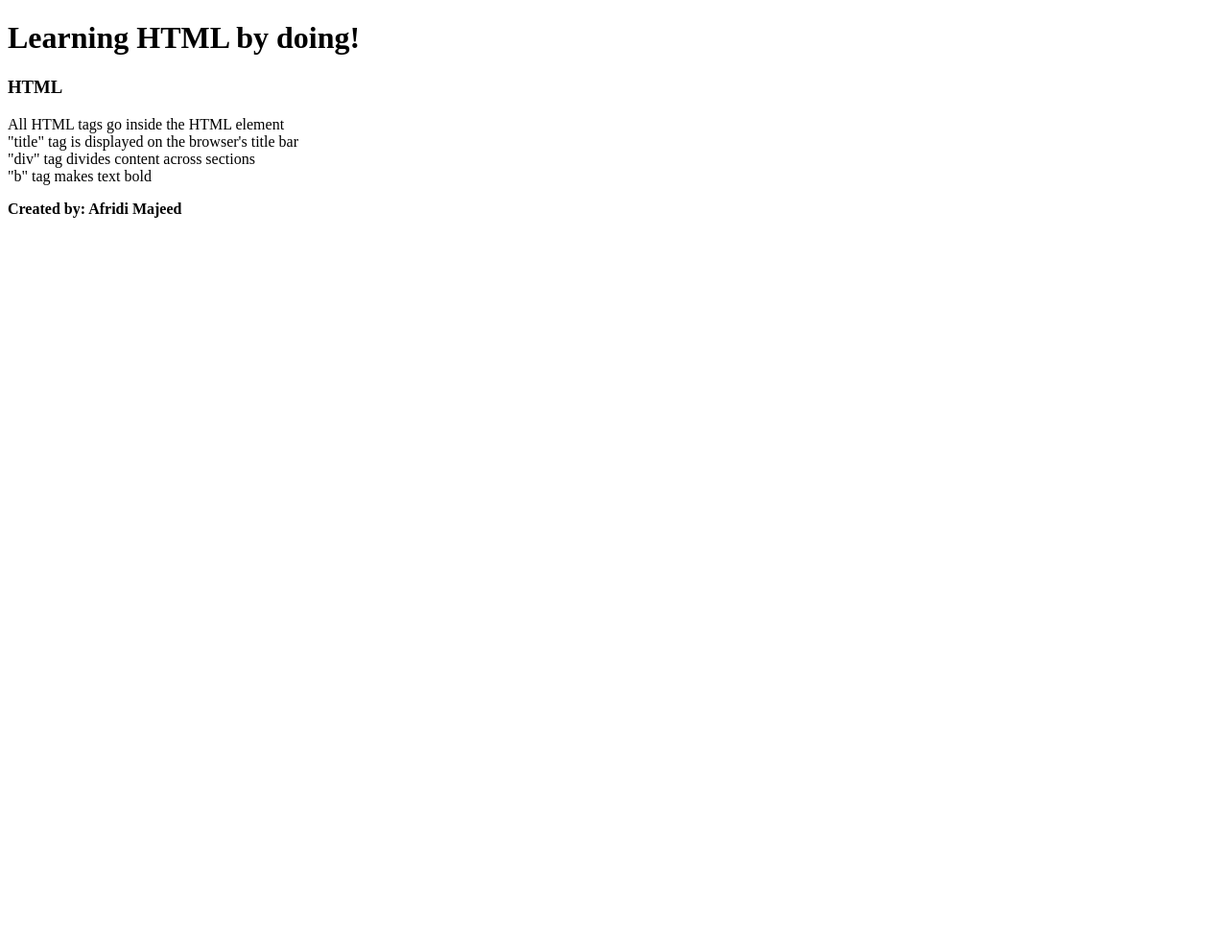
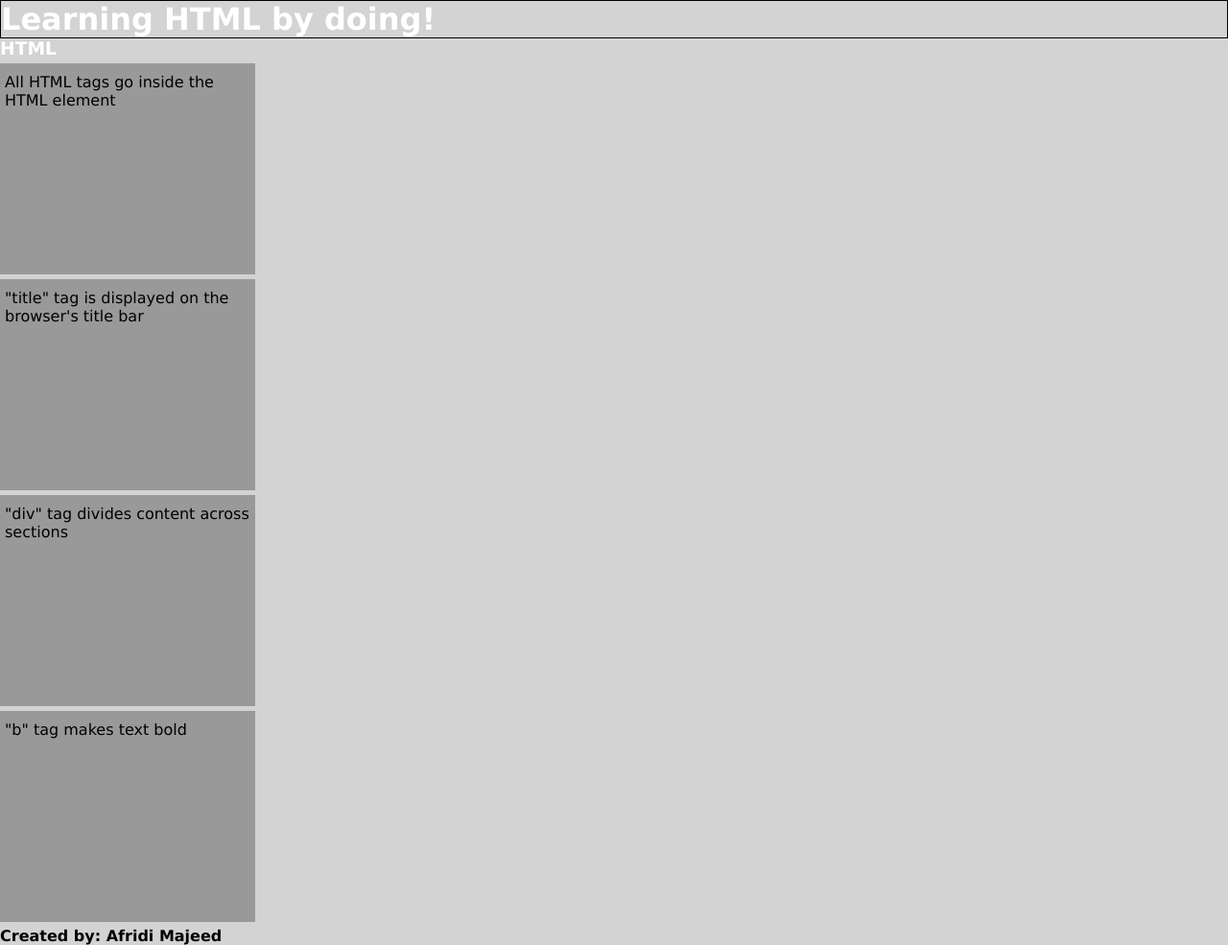
Before and after one commit to afridim97/Crio-WinterofDoing, a plain HTML site: page 24_hour_Full-Stack_Sprint/HTML and CSS Byte/index.html in a window 1280 px wide. Shown: the whole page at 96% size. Before the commit the page ends 800 px from the top, so only its background shows below. Drawn offline with Linux system fonts and the light colour scheme.

Commit message:
module 2

```diff
--- a/24_hour_Full-Stack_Sprint/HTML and CSS Byte/index.html
+++ b/24_hour_Full-Stack_Sprint/HTML and CSS Byte/index.html
@@ -1,7 +1,42 @@
 <!DOCTYPE html>
 
 <head>
+<style>
 
+* {
+    margin: 0px;
+    padding: 0px;
+  }
+
+  /* CSS selector to set style for the <body> element */
+  body {
+    /* Set the font of text displayed */
+    font-family: Verdana;
+    /* Set the background color */
+    background-color: lightgrey;
+  }
+
+  h1 {
+    /* Set border around the element */
+    border: 1px solid black;
+    /* Set text color */
+    color: white;
+  }
+
+  h3 {
+    color: white;
+  }
+
+  div {
+    background-color: #999999;
+    margin: 5px 0px 5px 0px;
+    padding: 10px 5px;
+    height: 200px;
+    width: 20%;
+  }
+
+
+</style>
 
 </head>
 
```
